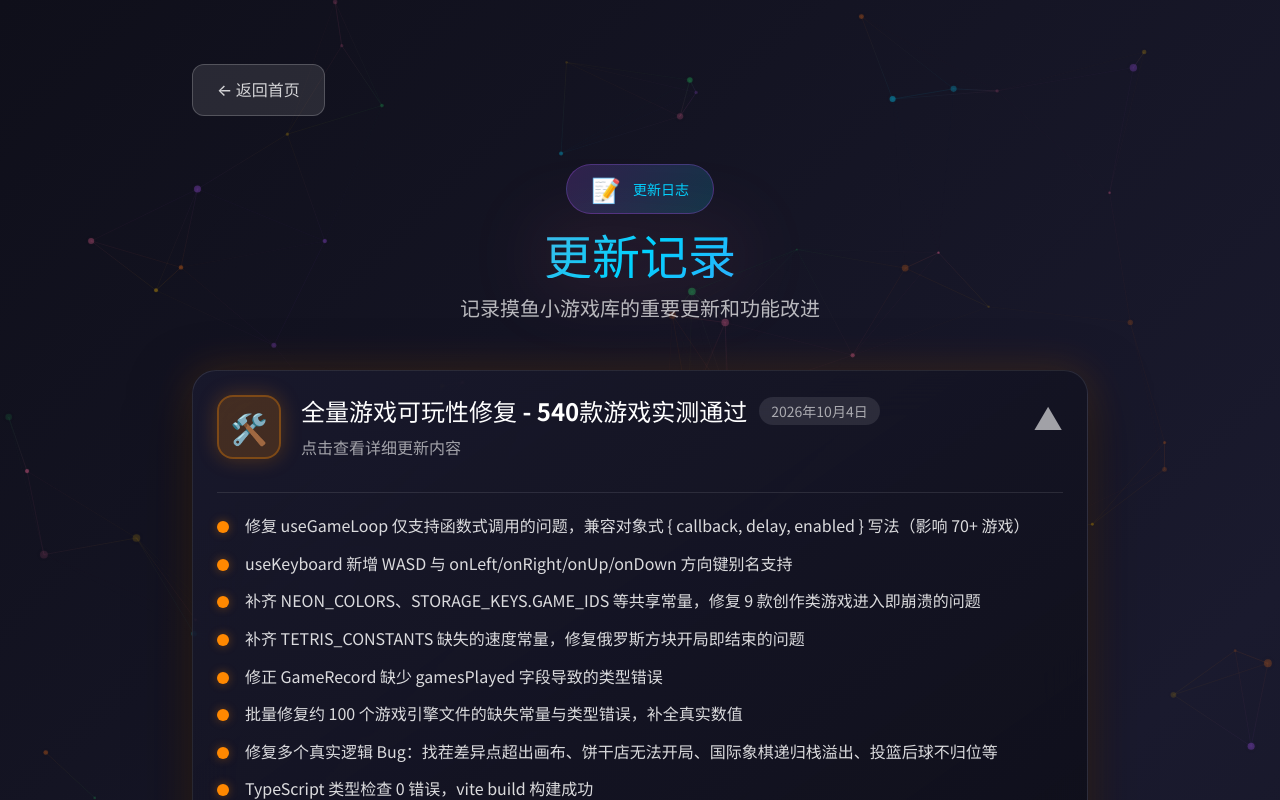
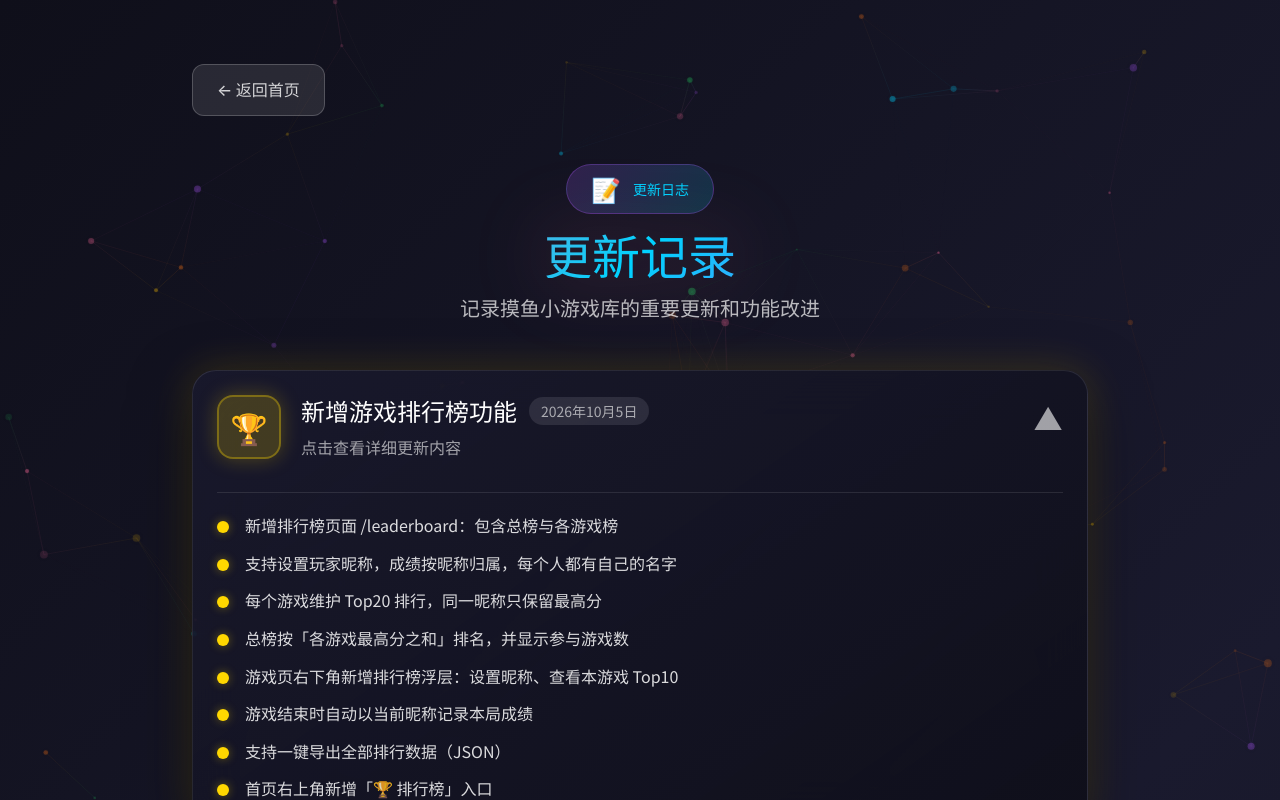
Before and after one commit to ppaqtt/moyu, a React (Vite) app: page /updates in a window 1280 px wide. Shown: the top 800 px of the page. Built offline with nearby package versions, Linux system fonts and the light colour scheme.

Commit message:
docs: 更新日志新增排行榜功能条目
在首页弹窗组件与 /updates 页面同步新增「新增游戏排行榜功能」记录

```diff
--- a/src/components/UpdateLog.tsx
+++ b/src/components/UpdateLog.tsx
@@ -3,6 +3,23 @@ import { motion, AnimatePresence } from 'framer-motion';
 import { NEON_COLORS } from '../utils/constants';
 
 const UPDATE_LOGS = [
+  {
+    id: 99,
+    date: '2026年10月5日',
+    title: '新增游戏排行榜功能',
+    icon: '🏆',
+    color: NEON_COLORS.gold,
+    changes: [
+      '新增排行榜页面 /leaderboard：包含总榜与各游戏榜',
+      '支持设置玩家昵称，成绩按昵称归属，每个人都有自己的名字',
+      '每个游戏维护 Top20 排行，同一昵称只保留最高分',
+      '总榜按「各游戏最高分之和」排名，并显示参与游戏数',
+      '游戏页右下角新增排行榜浮层：设置昵称、查看本游戏 Top10',
+      '游戏结束时自动以当前昵称记录本局成绩',
+      '支持一键导出全部排行数据（JSON）',
+      '首页右上角新增「🏆 排行榜」入口',
+    ]
+  },
   {
     id: 0,
     date: '2026年10月4日',
@@ -100,7 +117,7 @@ const UPDATE_LOGS = [
 ];
 
 export default function UpdateLog() {
-  const [expandedId, setExpandedId] = useState<number | null>(0);
+  const [expandedId, setExpandedId] = useState<number | null>(99);
 
   return (
     <div className="py-16 px-4">
--- a/src/pages/UpdateLogPage.tsx
+++ b/src/pages/UpdateLogPage.tsx
@@ -5,6 +5,23 @@ import ParticleBg from '../components/ParticleBg';
 import { NEON_COLORS } from '../utils/constants';
 
 const UPDATE_LOGS = [
+  {
+    id: 99,
+    date: '2026年10月5日',
+    title: '新增游戏排行榜功能',
+    icon: '🏆',
+    color: NEON_COLORS.gold,
+    changes: [
+      '新增排行榜页面 /leaderboard：包含总榜与各游戏榜',
+      '支持设置玩家昵称，成绩按昵称归属，每个人都有自己的名字',
+      '每个游戏维护 Top20 排行，同一昵称只保留最高分',
+      '总榜按「各游戏最高分之和」排名，并显示参与游戏数',
+      '游戏页右下角新增排行榜浮层：设置昵称、查看本游戏 Top10',
+      '游戏结束时自动以当前昵称记录本局成绩',
+      '支持一键导出全部排行数据（JSON）',
+      '首页右上角新增「🏆 排行榜」入口',
+    ]
+  },
   {
     id: 0,
     date: '2026年10月4日',
@@ -189,7 +206,7 @@ const UPDATE_LOGS = [
 
 export default function UpdateLogPage() {
   const navigate = useNavigate();
-  const [expandedId, setExpandedId] = useState<number | null>(0);
+  const [expandedId, setExpandedId] = useState<number | null>(99);
 
   return (
     <div className="min-h-screen relative overflow-hidden">
```
